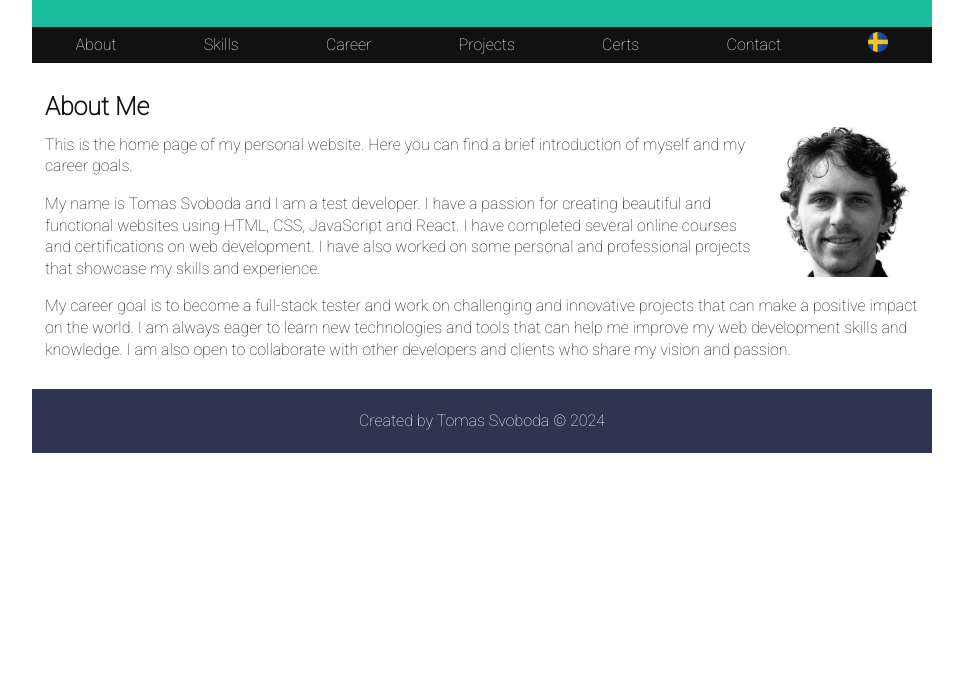
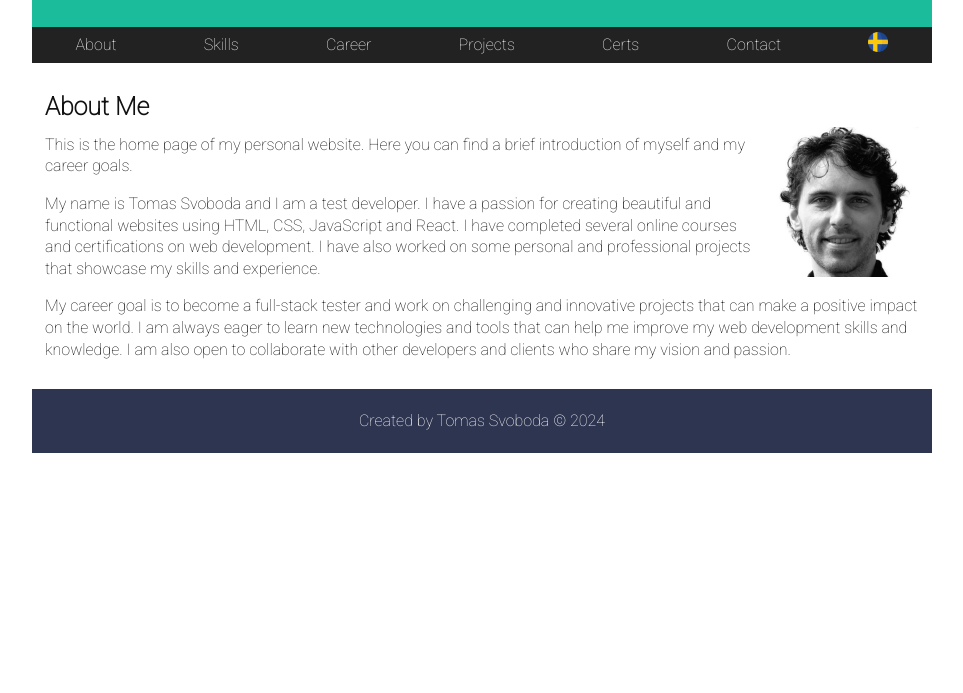
Before and after one commit to Tomas-Svoboda/tomas-svoboda.github.io, a plain HTML site: page index.html in a window 1280 px wide. Shown: the part 107-800 px from the top of the page, without its empty margins (158-1121 px from the left). Drawn offline with Linux system fonts and the light colour scheme.

Commit message:
Update style.css

```diff
--- a/style.css
+++ b/style.css
@@ -3,7 +3,7 @@ body {
   font-family: 'Roboto', sans-serif;
   line-height: 135%;
   overflow-y: scroll;
-  color: #111;
+/*  color: #111; */
 }
 
 /* Container for page content */
@@ -30,7 +30,7 @@ body {
   display: flex;
   justify-content: space-around;
   align-items: center;
-  background-color: #111;
+  background-color: #222;
 }
 
 /* Style the navigation bar links */
@@ -60,7 +60,7 @@ body {
 /* Style the main content */
 .main {
   font-family: 'Roboto', sans-serif;
-  color: #111;
+  color: #090909;
   padding: 13px;
 }
 
```
